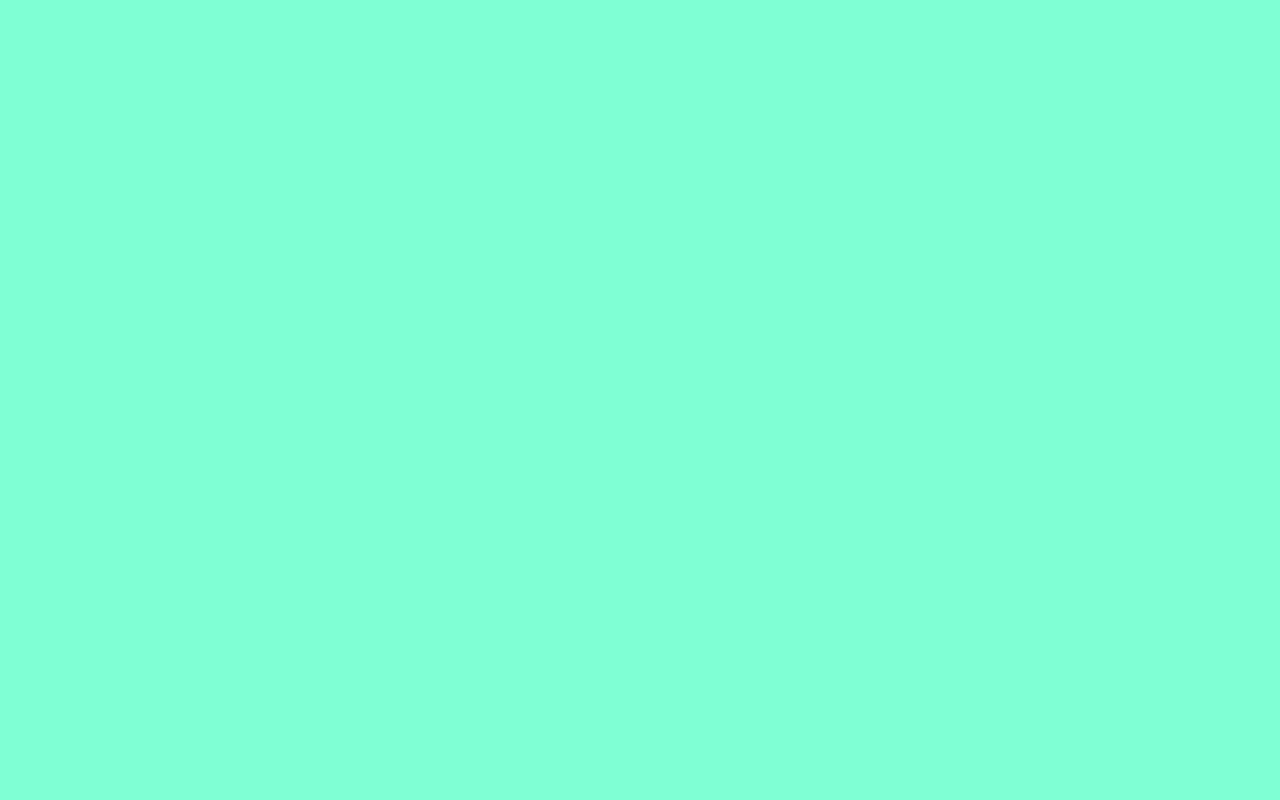
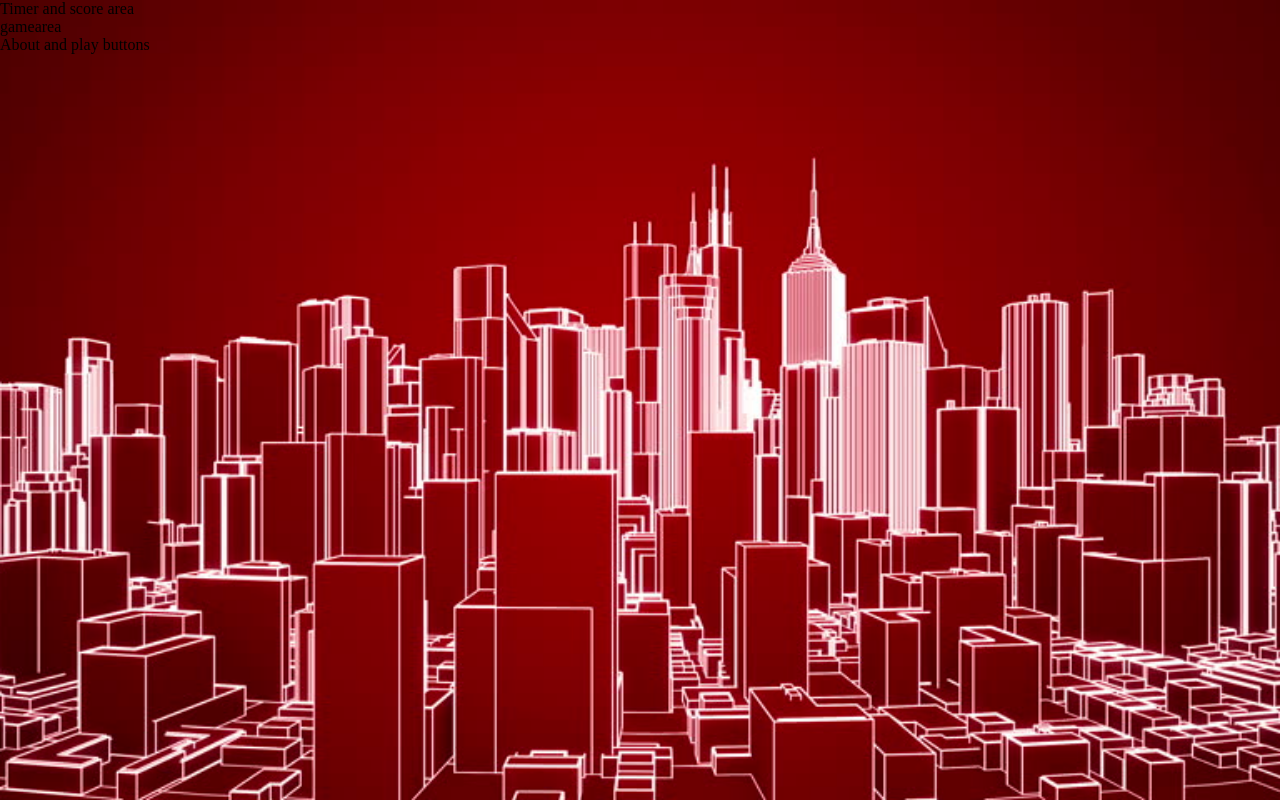
Before and after one commit to DaveCaulfield/Zap, a plain HTML site: page index.html in a window 1280 px wide. Drawn offline with Linux system fonts and the light colour scheme.

Commit message:
Add background image and style settings

```diff
--- a/assets/css/style.css
+++ b/assets/css/style.css
@@ -1 +1,20 @@
-body{background-color: aquamarine;}
+
+
+* {
+    margin: 0;
+    padding: 0;
+    border: none;
+    box-sizing: border-box;
+
+
+  }
+
+  body, html {
+  height: 100%;
+  background-image: url("/assets/images/city-image.jpg");
+  height: 100%;
+  background-position: center;
+  background-repeat: no-repeat;
+  background-size: cover;
+
+  }
--- a/index.html
+++ b/index.html
@@ -8,6 +8,9 @@
     <title>Zap</title>
 </head>
 <body>
+    <div>Timer and score area</div>
+    <div>gamearea</div>
+    <div>About and play buttons</div>
 
 
     <script src="assets/js/script.js"></script>
```
Also changed, not shown: assets/images/city-image.jpg (added).
